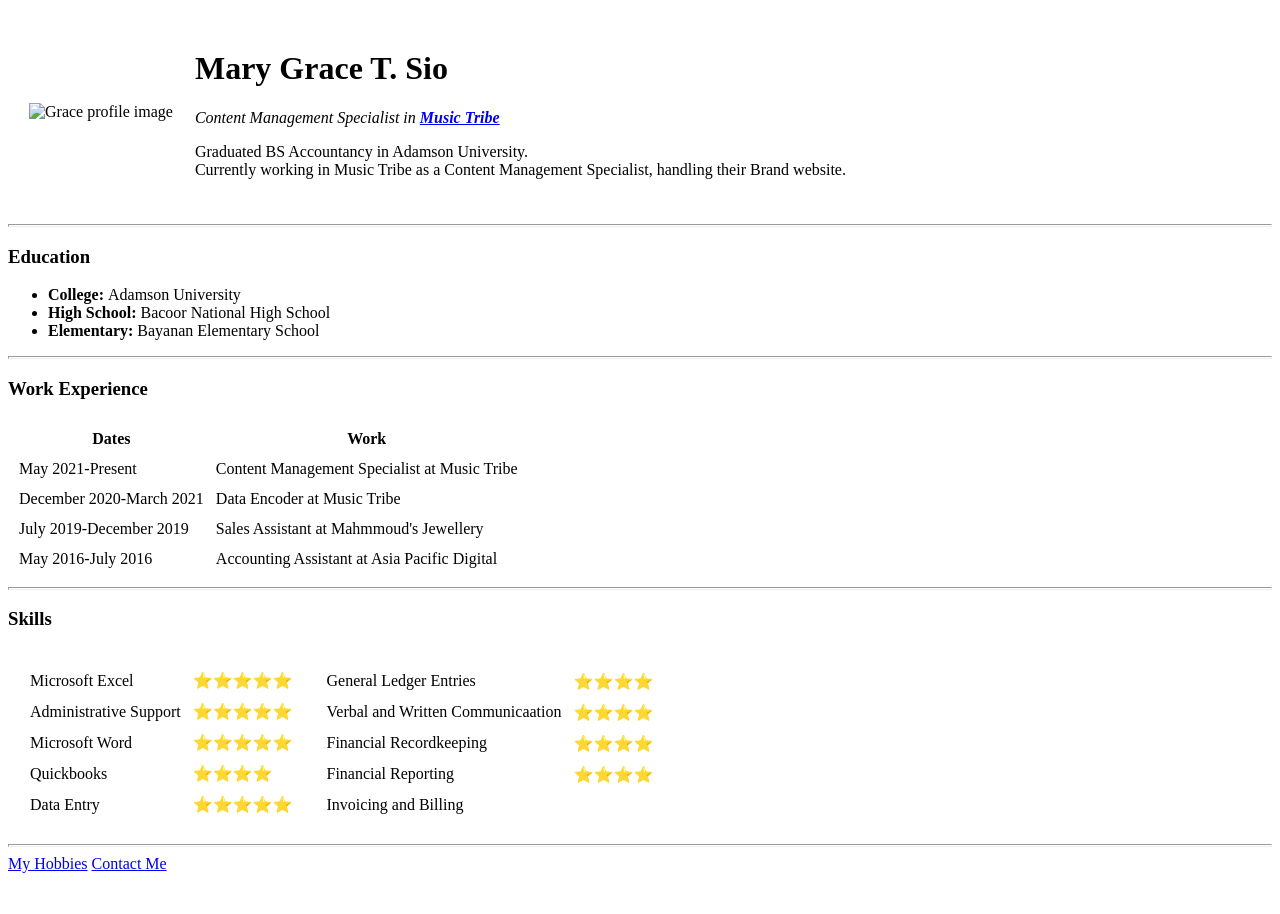
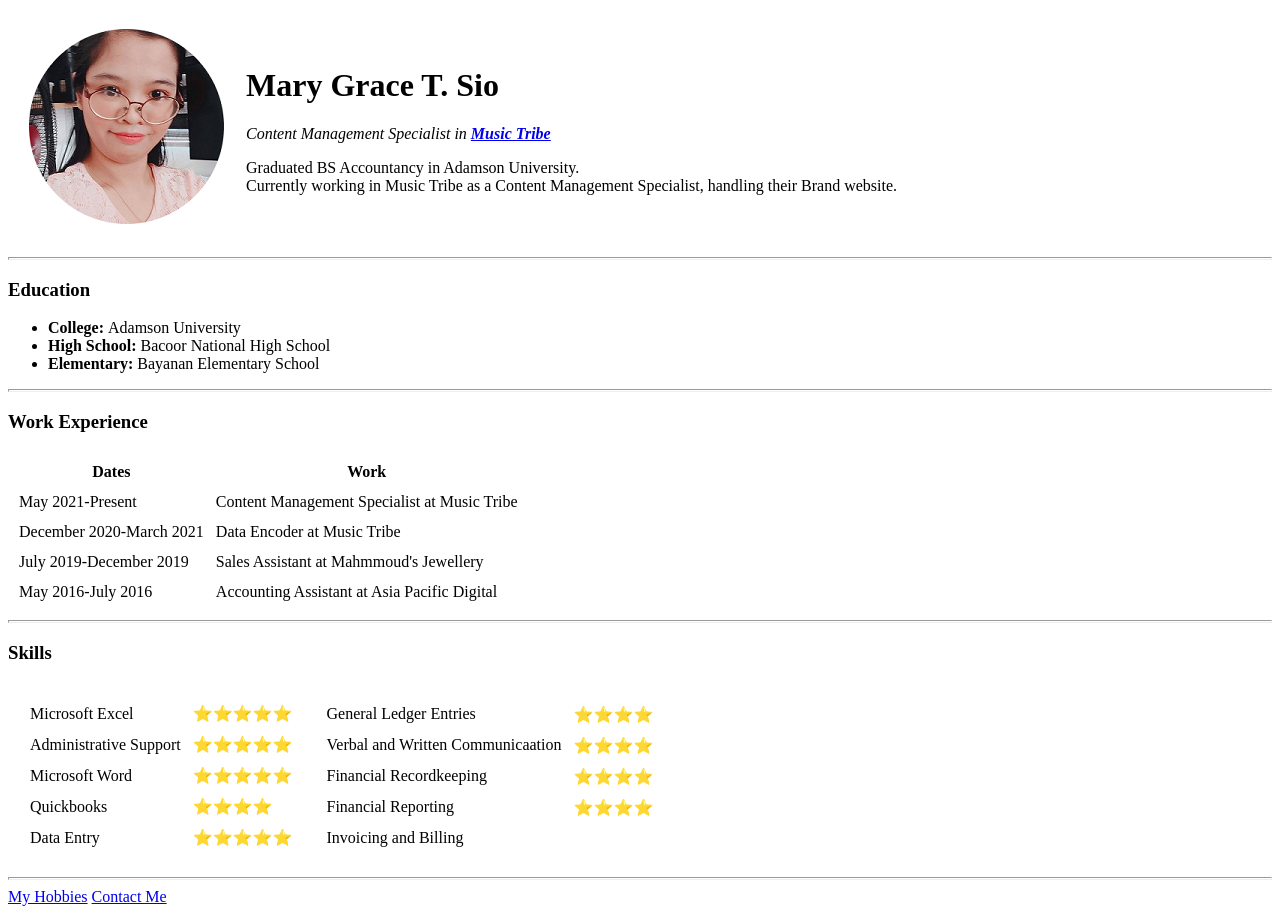
Before and after one commit to grace-018/CV, a plain HTML site: page index.html in a window 1280 px wide. Before the commit the page ends 881 px from the top, so only its background shows below. Drawn offline with Linux system fonts and the light colour scheme.

Commit message:
change source of image

```diff
--- a/index.html
+++ b/index.html
@@ -7,7 +7,7 @@
     <body>
         <table cellspacing="20">
             <tr>
-                <td><img src="Images/Grace-modified.png" alt="Grace profile image"></td>
+                <td><img src="CV/Grace-modified.png" alt="Grace profile image"></td>
                 <td><h1>Mary Grace T. Sio</h1>
                     <p><em>Content Management Specialist in <strong><a href="https://community.musictribe.com/" target="_blank">Music Tribe</a> </strong></em>
                     <p> Graduated BS Accountancy in Adamson University. <br> Currently working in Music Tribe as a Content Management Specialist, handling their Brand website.</p></td>
```
